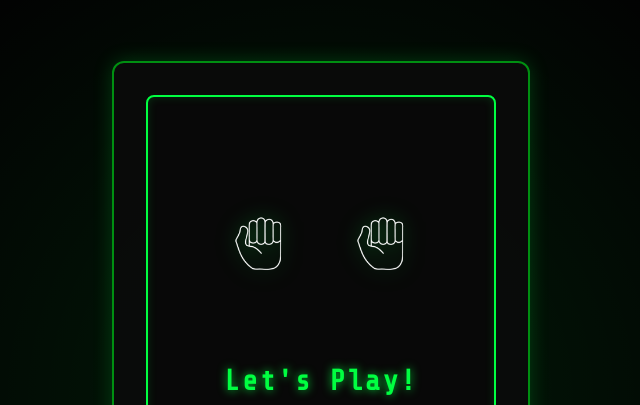
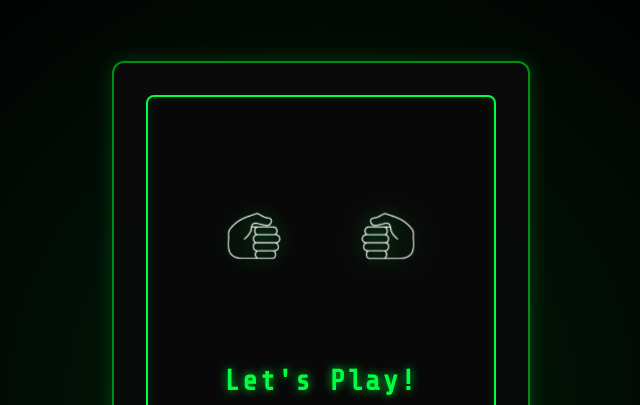
Before and after one commit to Zeynab-jalalian/Rock-Paper-Scissor-, a plain HTML site: page index.html in a window 1280 px wide. Shown: the top 405 px of the page, without its empty margins (319-959 px from the left). Drawn offline with nearby package versions, Linux system fonts and the light colour scheme.

Commit message:
Update style.css

```diff
--- a/style.css
+++ b/style.css
@@ -54,7 +54,12 @@ body::before {
     border: 2px solid #00ff41;
     box-shadow: inset 0px 0px 10px rgba(0, 255, 65, 0.15);
 }
-
+.user img{
+    transform:rotate(90deg);
+}
+.cpu img{
+ transform:rotate(-90deg) rotateY(180deg);
+}
 .resultImages {
     display: flex;
     justify-content: center;
```
